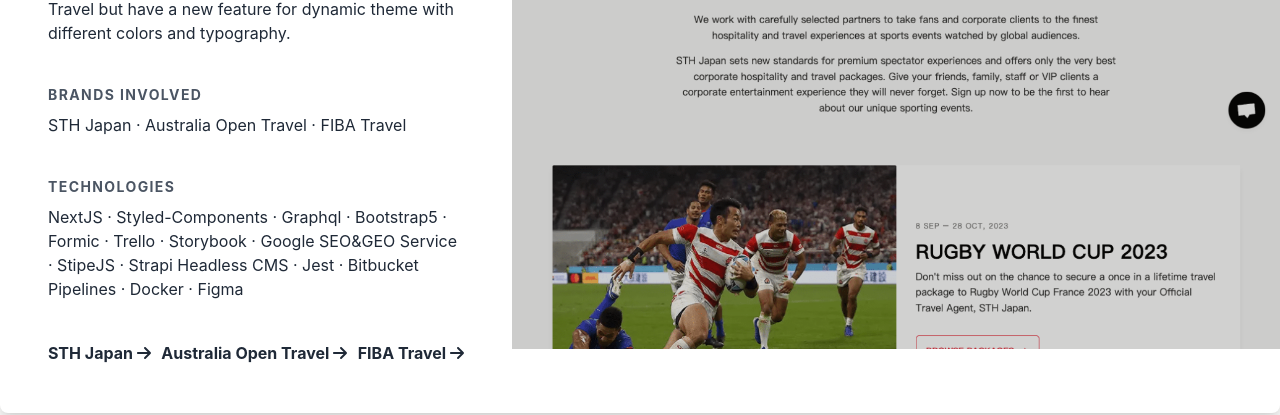
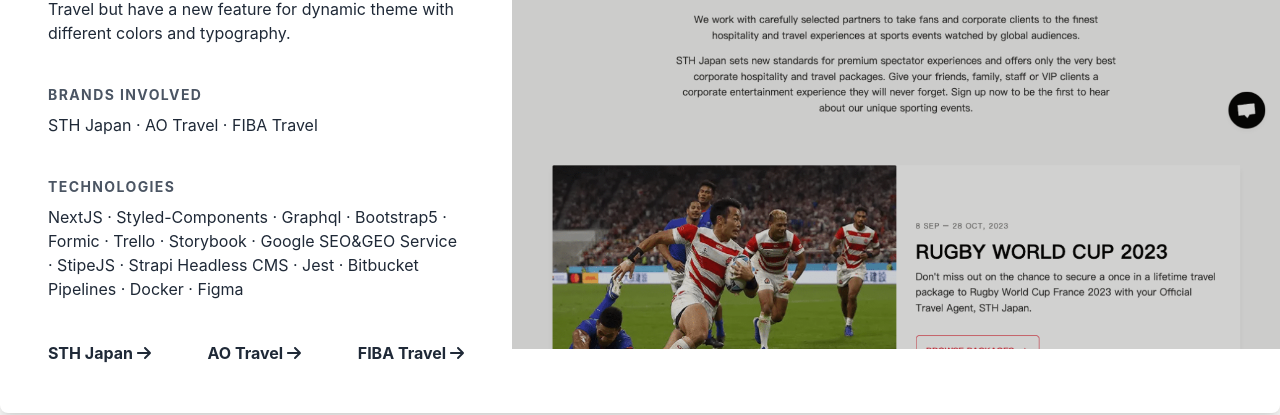
Before and after one commit to tonywang-0517/tonywang-0517.github.io, a Next.js app: page / in a window 1280 px wide. Shown: the part 3903-4318 px from the top of the page. Built offline with nearby package versions, Linux system fonts and the light colour scheme.

Commit message:
add linkedin

```diff
--- a/components/navbar.tsx
+++ b/components/navbar.tsx
@@ -17,7 +17,7 @@
                 <div className="flex"> <Image width="32" height="32" src="/static/portrait.png"
                                                                                                  alt="Tony Wang"/><span className={'ml-2 text-xl font-semibold whitespace-nowrap text-slate-900 '}>Tony Wang</span></div>
 
-                <span className="text-xl font-semibold whitespace-nowrap text-slate-900 "><FontAwesomeIcon icon={faLinkedinIn}/></span>
+                <a href={'https://www.linkedin.com/in/tony-wang-4a6b5b124/'} className="hover:opacity-70  text-xl font-semibold whitespace-nowrap text-slate-900 "><FontAwesomeIcon icon={faLinkedinIn}/></a>
             </div>
         </nav>
         <header className="text-gray-100 bg-gradient-to-b from-slate-900 to-slate-600 w-full z-50 py-2">
--- a/constants/index.tsx
+++ b/constants/index.tsx
@@ -50,7 +50,7 @@
         hrefs:['https://wallabiestravel.com.au/']
     }, {
         title: 'travel booking Portal (white-label)',
-        brands: 'STH Japan · Australia Open Travel · FIBA Travel',
+        brands: 'STH Japan · AO Travel · FIBA Travel',
         descriptions: ['Sports Travel & Hospitality Japan (STH Japan) is the leading provider of sports hospitality and premium spectator experiences in Japan. And AO Travel was established in 2021 as a partnership between Tennis Australia and STH Australia, and is the official global provider for Australian Open travel and premium experiences. I delivered the project  on time and the sales of AO Travel packages launched in Japan on 22 June, 2022 and is available for purchase via AO Travel’s dedicated Japan ecommerce site',
             'As the main frontend developer, I create a white-label booking platform from green project for their brands to sale, the project is a little bit similar with Wallabies Travel but have a new feature for dynamic theme with different colors and typography.'],
         srcs: ['/static/screens/sth.png', '/static/screens/aot.png', '/static/screens/fiba.png'],
--- a/pages/index.tsx
+++ b/pages/index.tsx
@@ -125,10 +125,10 @@
                                             </div>
                                             <div className={`w-full text-right`}>
                                                 {
-                                                    project.hrefs.length <= 1?<a className={`font-bold ${project.hrefs.length===0?'cursor-not-allowed text-gray-300':'cursor-pointer hover:underline hover:opacity-80'}`} href={project.hrefs[0]} target="_blank" rel="noreferrer">Visit <FontAwesomeIcon icon={faArrowRight}/></a>:
+                                                    project.hrefs.length <= 1?<a className={`font-bold ${project.hrefs.length===0?'cursor-not-allowed text-gray-300':'cursor-pointer hover:underline hover:opacity-70'}`} href={project.hrefs[0]} target="_blank" rel="noreferrer">Visit <FontAwesomeIcon icon={faArrowRight}/></a>:
                                                         <div className={'grid text-center grid-cols-2 sm:flex  justify-between'}>
                                                             {
-                                                                project.hrefs.map((href,index)=><a key={index} className={`mb-2 sm:mb-0 font-bold ${project.hrefs.length===0?'cursor-not-allowed text-gray-300':'cursor-pointer hover:underline hover:opacity-80'}`} href={href} target="_blank" rel="noreferrer">{project.brands.split( ' · ')[index]} <FontAwesomeIcon icon={faArrowRight}/></a>)
+                                                                project.hrefs.map((href,index)=><a key={index} className={`mb-2 sm:mb-0 font-bold ${project.hrefs.length===0?'cursor-not-allowed text-gray-300':'cursor-pointer hover:underline hover:opacity-70'}`} href={href} target="_blank" rel="noreferrer">{project.brands.split( ' · ')[index]} <FontAwesomeIcon icon={faArrowRight}/></a>)
                                                             }
                                                         </div>
                                                 }
```
